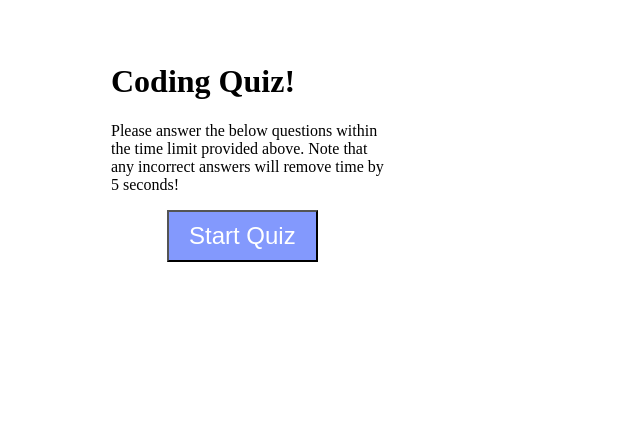
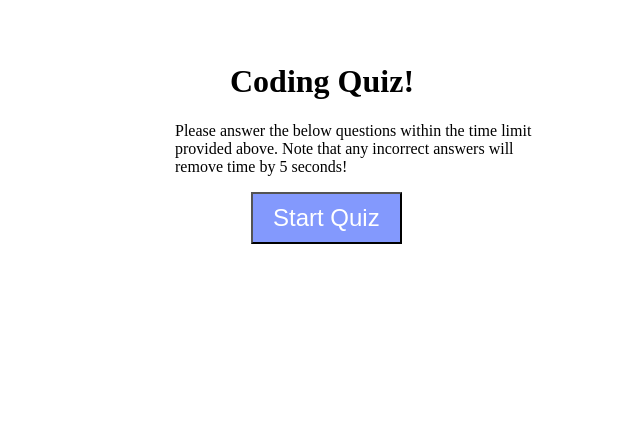
Before and after one commit to BrandonConte/Coding-Quiz, a plain HTML site: page index.html in a window 1280 px wide. Shown: the part 158-603 px from the top of the page, without its empty margins (347-987 px from the left). Drawn offline with Linux system fonts and the light colour scheme.

Commit message:
centered Coding Quiz title

```diff
--- a/assets/css/style.css
+++ b/assets/css/style.css
@@ -1,9 +1,9 @@
 #wrapper {
     border: 1px #555555;
-    width: 300px;
-    height: 300px;
+    width: 400px;
+    height: 400px;
     top: 25%;
-    left: 35%;
+    left: 40%;
     position: absolute;
 }
 
@@ -22,3 +22,7 @@
 #questions {
     margin: 10px;
 }
+
+#questions h1 {
+    margin-left: 55px;
+}
```
